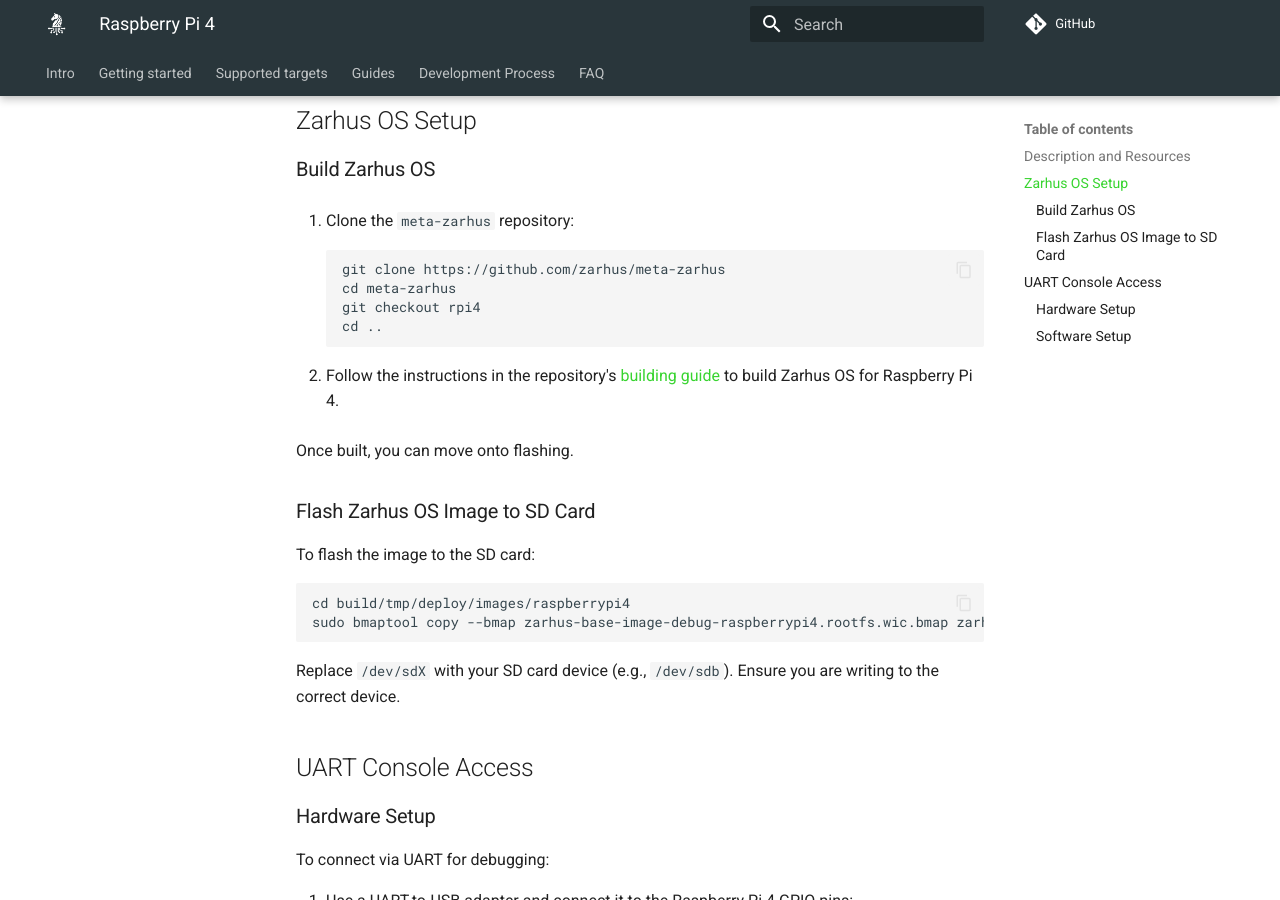
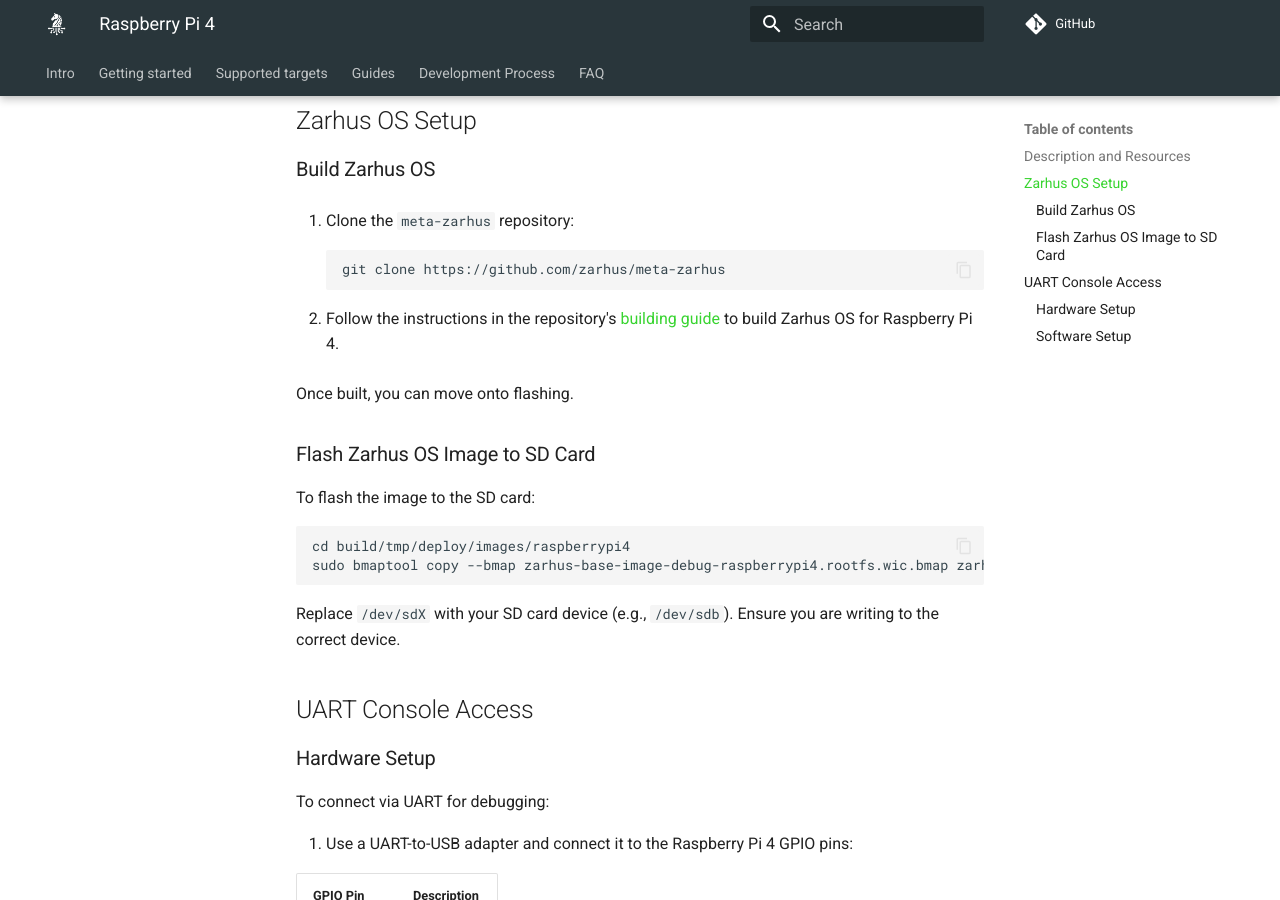
Before and after one commit to zarhus/docs, an MkDocs documentation site: the page built from docs/supported-targets/rpi4.md, in a window 1280 px wide and 900 px high, scrolled down 409 px. Built offline with MkDocs 1.6.1 and Material for MkDocs 9.7.7, drawn with Linux system fonts in a browser that asks for light colours; comment, search, counter and statistics services are not loaded.

Commit message:
docs/supported-targets/rpi4.md: remove unnecessary information about rpi4 branch

````diff
--- a/docs/supported-targets/rpi4.md
+++ b/docs/supported-targets/rpi4.md
@@ -19,9 +19,6 @@
 1. Clone the `meta-zarhus` repository:
 ```
 git clone https://github.com/zarhus/meta-zarhus
-cd meta-zarhus
-git checkout rpi4
-cd ..
 ```
 
 2. Follow the instructions in the repository's
````
